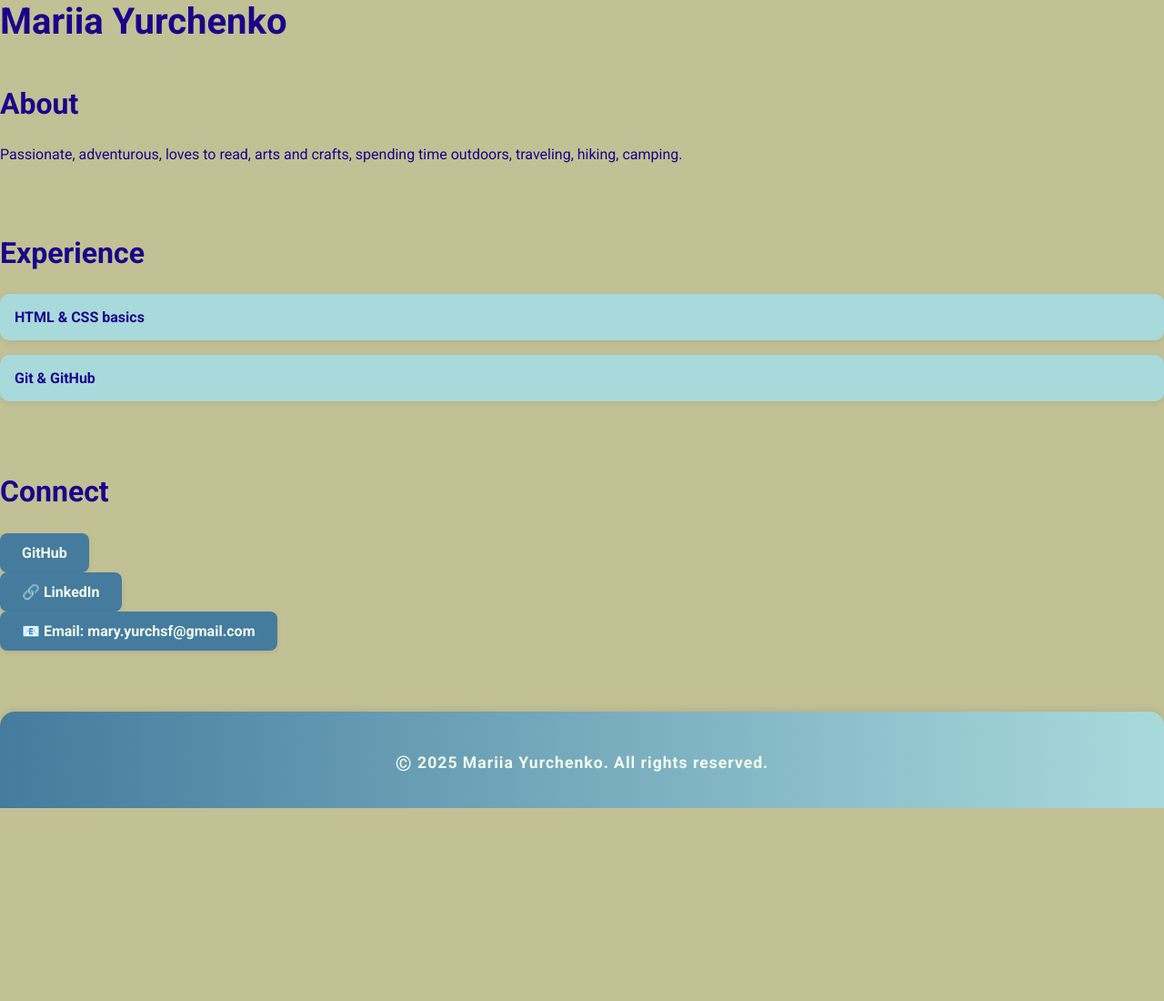
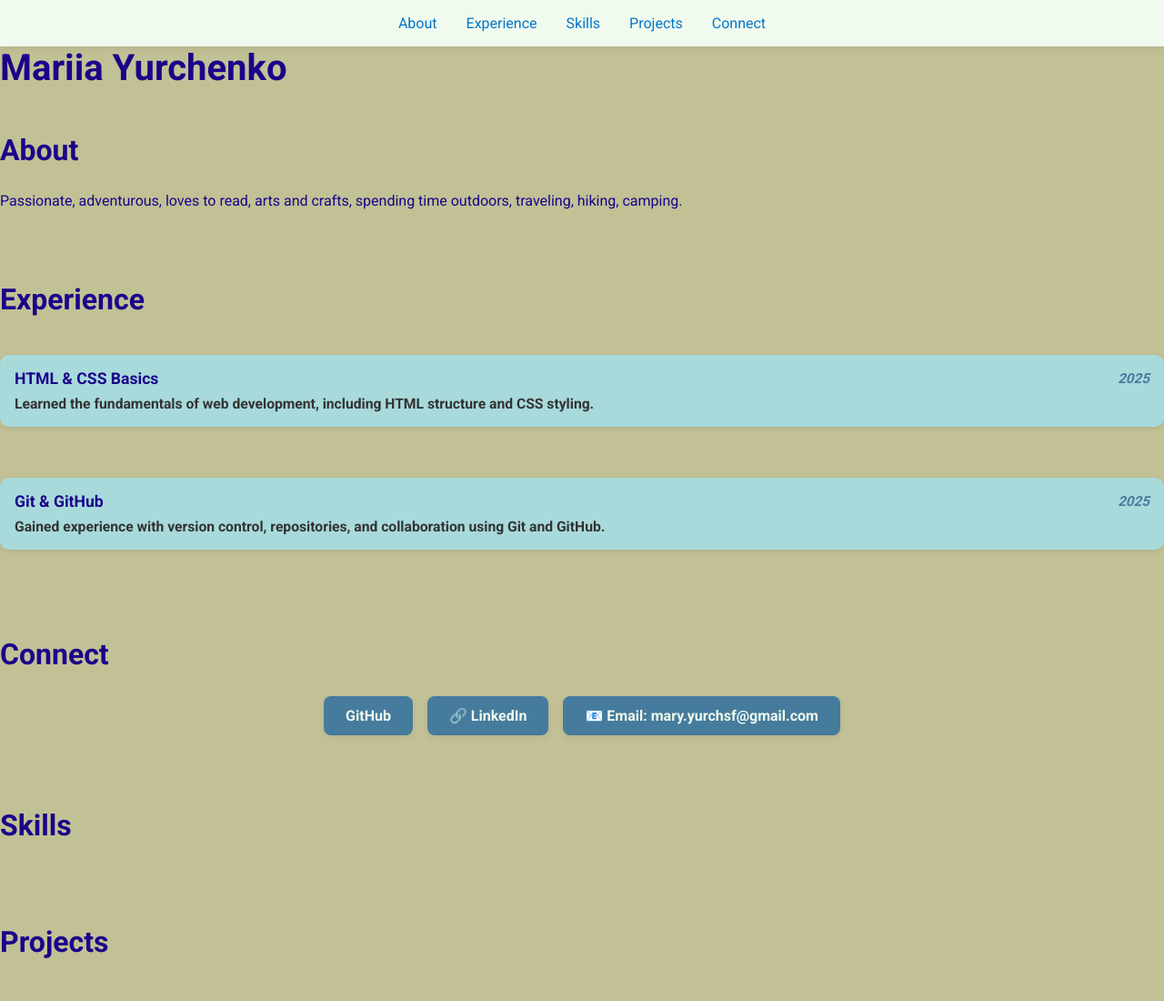
Before and after one commit to CTDMia/mariia-yurchenko-luna, a plain HTML site: page index.html in a window 1280 px wide. Shown: the top 1100 px of the page at 91% size. Before the commit the page ends 888 px from the top, so only its background shows below. Drawn offline with Linux system fonts and the light colour scheme.

Commit message:
formatted styles added

```diff
--- a/css/index.css
+++ b/css/index.css
@@ -1,3 +1,52 @@
+#Experience ul {
+	display: flex;
+	flex-direction: column;
+	gap: 1.5em;
+	padding: 0;
+}
+
+#Experience ul li {
+	display: flex;
+	flex-direction: column;
+	background: #a8dadc;
+	color: #1b038a;
+	padding: 1em;
+	border-radius: 10px;
+	box-shadow: 0 2px 6px rgba(0,0,0,0.08);
+	font-weight: normal;
+	transition: transform 0.2s, box-shadow 0.2s;
+}
+
+.experience-row {
+	display: flex;
+	justify-content: space-between;
+	align-items: center;
+	margin-bottom: 0.5em;
+}
+
+.experience-title {
+	font-weight: bold;
+	font-size: 1.1em;
+}
+
+.experience-date {
+	font-size: 0.95em;
+	color: #457b9d;
+	font-style: italic;
+}
+
+.experience-desc {
+	margin-left: 0;
+	color: #333;
+	font-size: 0.98em;
+}
+header {
+	position: sticky;
+	top: 0;
+	z-index: 1000;
+	background: #f1faee;
+	box-shadow: 0 2px 8px rgba(0,0,0,0.08);
+}
 footer {
 	background: linear-gradient(90deg, #457b9d 0%, #a8dadc 100%);
 	color: #f1faee;
@@ -14,10 +63,17 @@ footer {
 #Connect ul {
 	list-style: none;
 	padding: 0;
+	display: flex;
+	flex-wrap: wrap;
+	gap: 1em;
+	justify-content: center;
+	align-items: center;
 }
 
 #Connect ul li a {
-	display: inline-block;
+	display: flex;
+	align-items: center;
+	gap: 0.5em;
 	background: #457b9d;
 	color: #f1faee;
 	padding: 0.75em 1.5em;
--- a/index.html
+++ b/index.html
@@ -8,6 +8,18 @@
     <link rel="stylesheet" href="css/index.css">
 </head>
 <body>
+
+    <header>
+        <nav>
+            <ul style="display: flex; gap: 2em; justify-content: center; list-style: none; padding: 1em 0; margin: 0;">
+                <li><a href="#About">About</a></li>
+                <li><a href="#Experience">Experience</a></li>
+                <li><a href="#Skills">Skills</a></li>
+                <li><a href="#Projects">Projects</a></li>
+                <li><a href="#Connect">Connect</a></li>
+            </ul>
+        </nav>
+    </header>
     <h1>Mariia Yurchenko</h1>
 
     <section id="About">
@@ -18,8 +30,20 @@
     <section id="Experience">
         <h2>Experience</h2>
         <ul>
-            <li>HTML &amp; CSS basics</li>
-            <li>Git &amp; GitHub</li>
+            <li>
+                <div class="experience-row">
+                    <span class="experience-title">HTML &amp; CSS Basics</span>
+                    <span class="experience-date">2025</span>
+                </div>
+                <div class="experience-desc">Learned the fundamentals of web development, including HTML structure and CSS styling.</div>
+            </li>
+            <li>
+                <div class="experience-row">
+                    <span class="experience-title">Git &amp; GitHub</span>
+                    <span class="experience-date">2025</span>
+                </div>
+                <div class="experience-desc">Gained experience with version control, repositories, and collaboration using Git and GitHub.</div>
+            </li>
         </ul>
     </section>
 
@@ -31,6 +55,15 @@
             <li><a href="mailto:mary.yurchsf@gmail.com">📧 Email: mary.yurchsf@gmail.com</a></li>
         </ul>
     </section>
+
+    <section id="Skills">
+    <h2>Skills</h2>
+    </section>
+
+    <section id="Projects">
+        <h2>Projects</h2>
+        <ul></ul>
+    </section>
 </body>
     <footer>
         <p><span style="font-size:1.3em;vertical-align:middle;">&copy;</span> 2025 Mariia Yurchenko. All rights reserved.</p>
```
